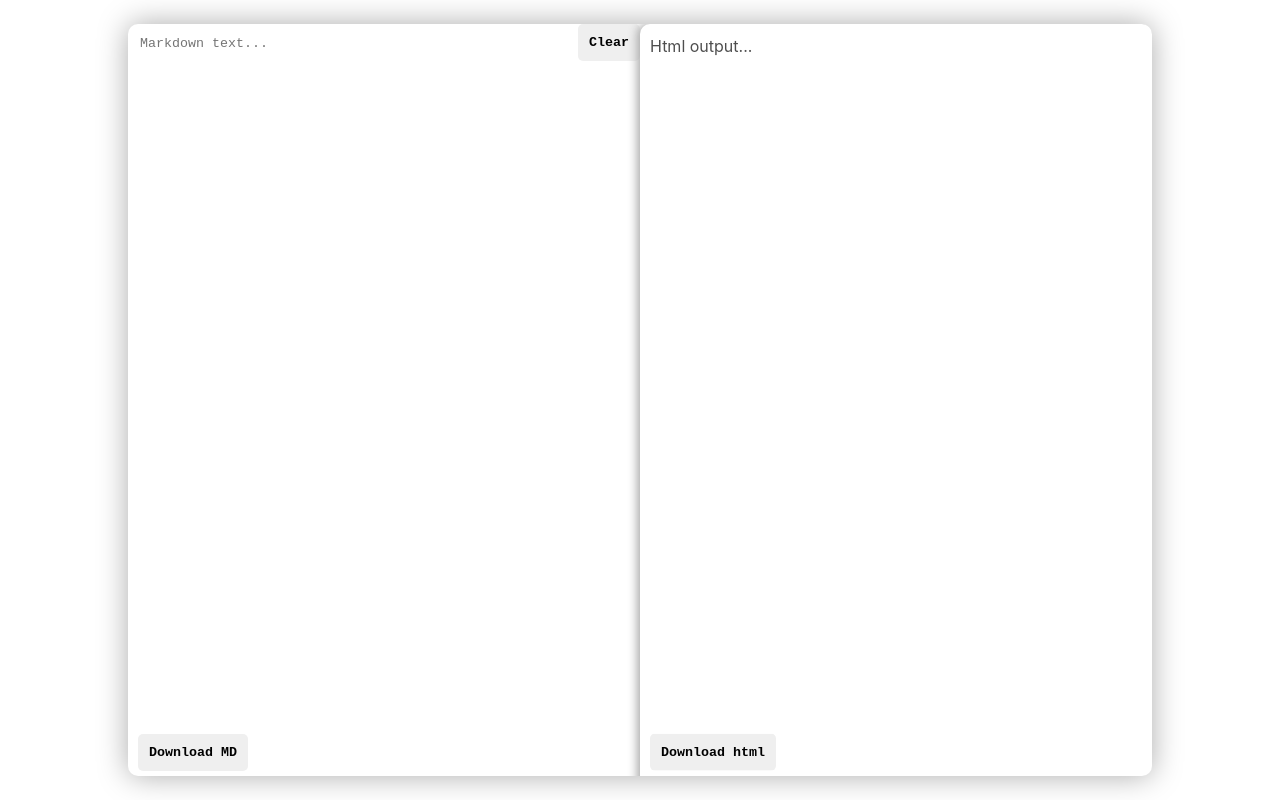
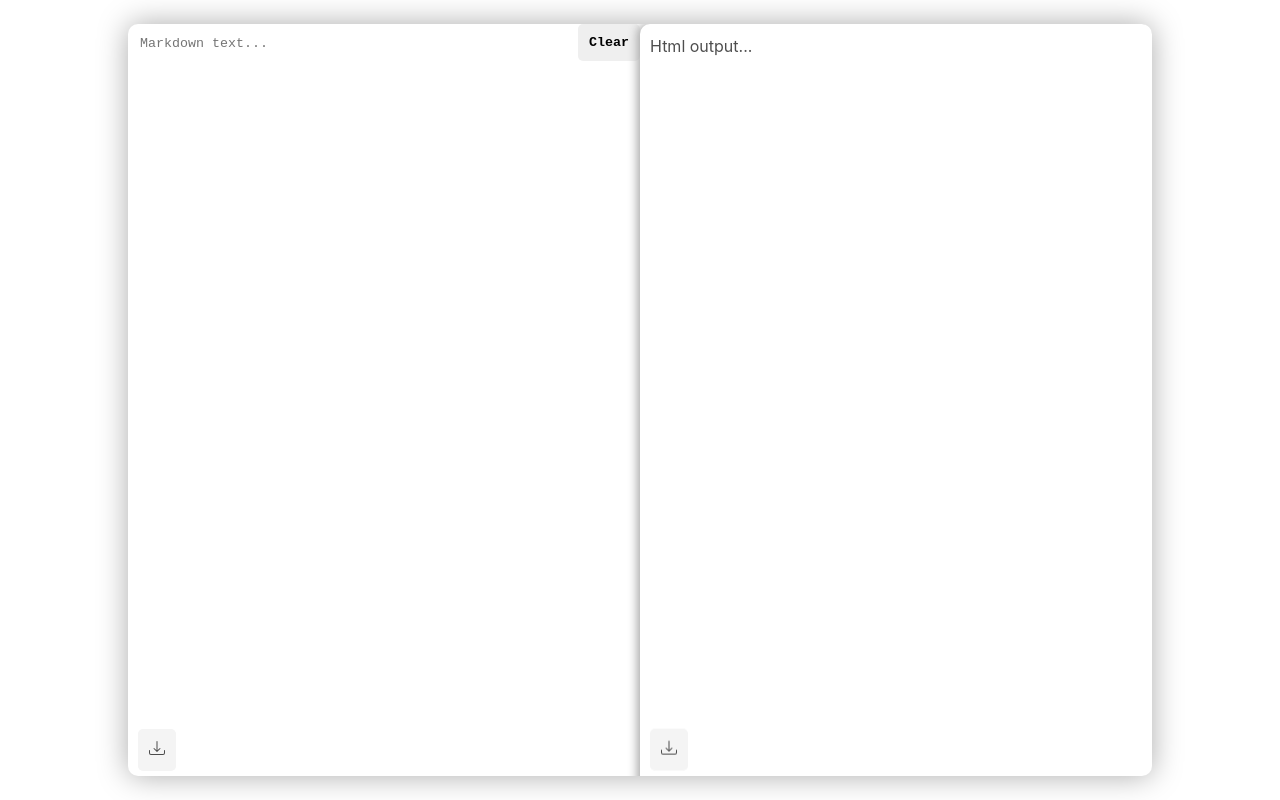
Before and after one commit to Ridoineel/mdeditor, a React (Create React App) app in the folder frontend/: page / in a window 1280 px wide. Built offline with nearby package versions, Linux system fonts and the light colour scheme.

Commit message:
manage download button icon and fix download problem

```diff
--- a/frontend/src/components/DownloadButton/index.js
+++ b/frontend/src/components/DownloadButton/index.js
@@ -1,15 +1,25 @@
 import {motion} from "framer-motion";
+import IconDownlaod from "../../assets/icons/download.svg"
 
 const DownloadButton = (props) => {
-    let {handleClick, content} = props
+    let content = props.content;
+    let handleClick = props.onClick;
 
     return (
         <motion.button
-        whileHover={{scale: 1.1}}
+        initial={{opacity: 0.7}}
+        whileHover={{scale: 1.1, opacity: 1}}
+        transition={{
+            type: "spring",
+            damping: 10,
+            stiffness: 500
+          }}
+        style={{fontWeight: "bold"}}
         whileTap={{scale: 1.05}}
         onClick={handleClick}
         className="btn download-btn"
         >
+            <img src={IconDownlaod} alt="download icon" />
             {content}
         </motion.button>
     )
--- a/frontend/src/components/HtmlPane/index.js
+++ b/frontend/src/components/HtmlPane/index.js
@@ -22,6 +22,7 @@ const HtmlPane = (props) => {
     let contentHtml = props.content;
 
     async function handleClick(e) {
+        if (contentHtml) {
             let body = {
                 fileContent: createHtmlFileContent(contentHtml),
                 file: {
@@ -42,6 +43,7 @@ const HtmlPane = (props) => {
                 console.log(err)
             }
         }
+    }
 
     return (
         <div className="html-pane pane-container">
@@ -49,7 +51,7 @@ const HtmlPane = (props) => {
 
             </div>
 
-            <DownloadButton onClick={handleClick} content="Download html" />
+            <DownloadButton onClick={handleClick} />
         </div>
     )
 }
--- a/frontend/src/components/MarkdowPane/index.js
+++ b/frontend/src/components/MarkdowPane/index.js
@@ -15,6 +15,7 @@ const MarkdownPane = (props) => {
     }
 
     async function handleClickDownload(e) {
+        if (contentMarkdown) {
             let body = {
                 fileContent: contentMarkdown,
                 file: {
@@ -33,6 +34,7 @@ const MarkdownPane = (props) => {
                 }
             } catch (err) {
                 console.log(err)
+            }
         }
     }
 
@@ -56,7 +58,7 @@ const MarkdownPane = (props) => {
             >
             </textarea>
 
-            <DownloadButton onClick={handleClickDownload} content="Download MD" />
+            <DownloadButton onClick={handleClickDownload} />
 
             <button onClick={handleClickClear} className="btn clear-btn">
                 Clear
```
Also changed, not shown: frontend/src/assets/icons/download.svg (added). Lines whose indentation alone changed are shown as unchanged.
